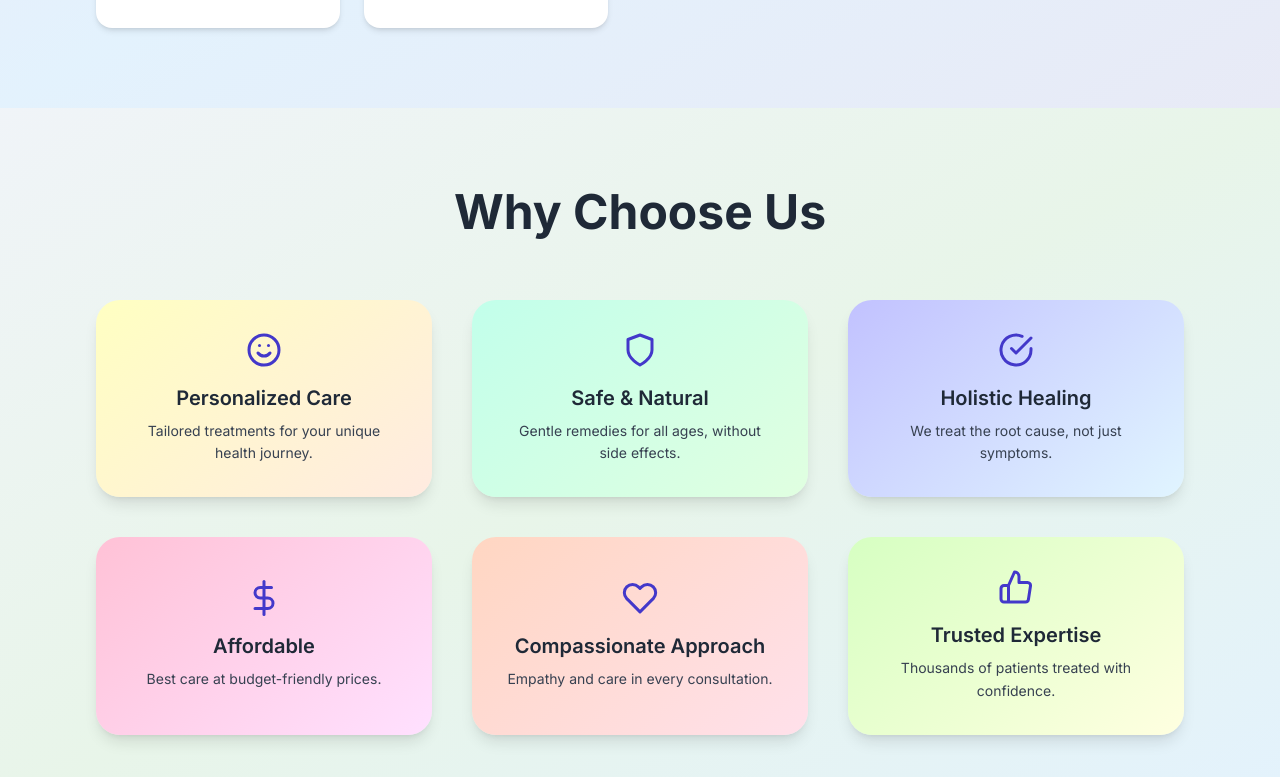
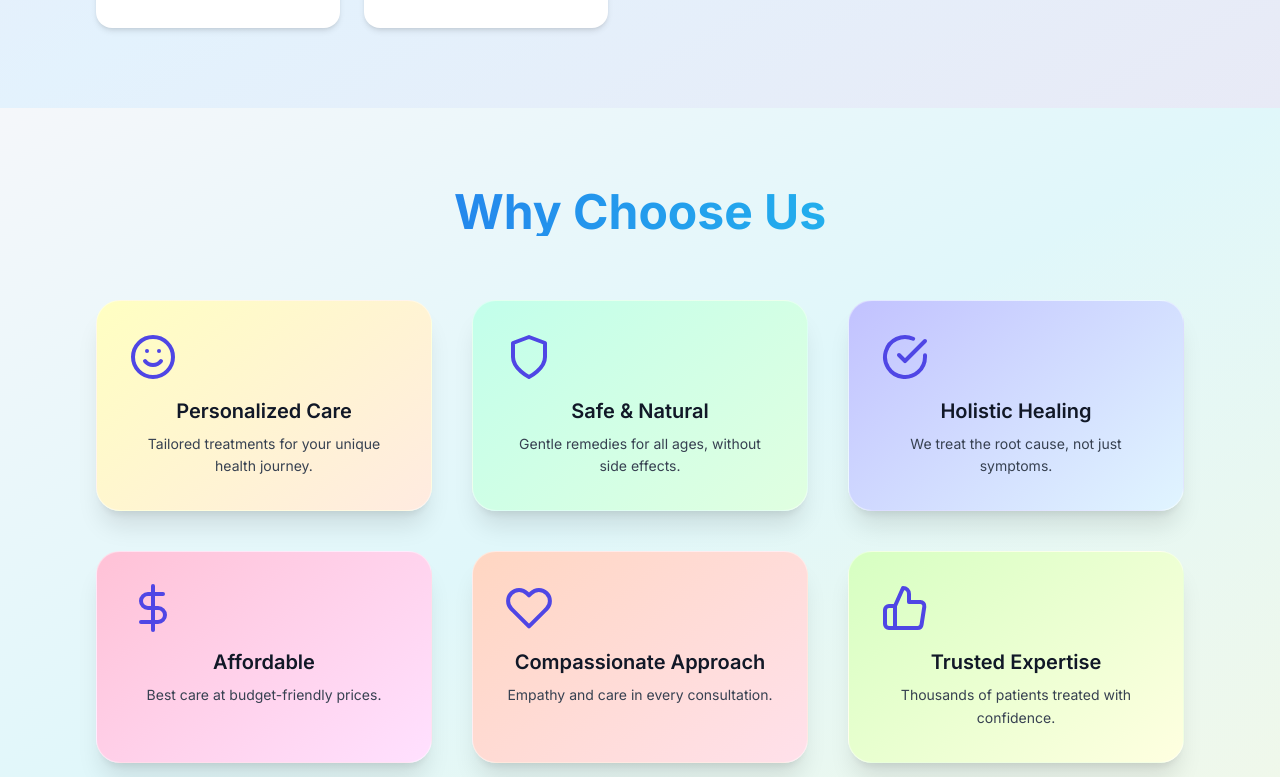
Before and after one commit to amardeep-SDE/healthCare, a React (Vite) app in the folder client/: page / in a window 1280 px wide. Shown: the part 2083-2860 px from the top of the page. Built offline with nearby package versions, Linux system fonts and the light colour scheme.

Commit message:
fix: UI changes in Benefit section

```diff
--- a/client/src/views/Benefits.jsx
+++ b/client/src/views/Benefits.jsx
@@ -21,13 +21,12 @@ const benefitItems = [
 
 const cardVariants = {
   offscreen: {
-    y: 80,
+    y: 60,
     opacity: 0,
   },
   onscreen: {
     y: 0,
     opacity: 1,
-    rotate: 0,
     transition: {
       type: "spring",
       bounce: 0.4,
@@ -42,15 +41,15 @@ const Benefits = () => {
   return (
     <section
       id="benefits"
-      className="bg-gradient-to-br from-[#f0f4f8] via-[#e8f5e9] to-[#e3f2fd] dark:from-slate-900 dark:via-slate-800 dark:to-slate-900 py-20 px-6 sm:px-10 md:px-24"
+      className="bg-gradient-to-br from-[#f5f7fa] via-[#e0f7fa] to-[#f1f8e9] dark:from-slate-900 dark:via-slate-800 dark:to-slate-900 py-20 px-6 sm:px-10 md:px-24"
     >
-      <div className="max-w-6xl mx-auto text-center">
+      <div className="max-w-7xl mx-auto text-center">
         <motion.h2
           initial={{ opacity: 0, y: -30 }}
           whileInView={{ opacity: 1, y: 0 }}
           viewport={{ once: true }}
           transition={{ duration: 0.5 }}
-          className="text-4xl sm:text-5xl font-bold text-gray-800 dark:text-white mb-16"
+          className="text-4xl sm:text-5xl font-extrabold text-transparent bg-clip-text bg-gradient-to-r from-blue-600 to-cyan-400 dark:from-cyan-400 dark:to-blue-500 mb-16"
         >
           {t("benefits.title")}
         </motion.h2>
@@ -62,28 +61,28 @@ const Benefits = () => {
             return (
               <motion.div
                 key={index}
-                className="relative rounded-3xl shadow-lg p-8 flex flex-col items-center justify-center text-center transition-all group overflow-hidden"
+                className="relative rounded-3xl p-8 border border-white/40 dark:border-white/10 shadow-xl backdrop-blur-md bg-white/50 dark:bg-slate-800/30 transition-all hover:-translate-y-2 hover:shadow-2xl group overflow-hidden"
                 style={{ background }}
                 initial="offscreen"
                 whileInView="onscreen"
                 viewport={{ once: true, amount: 0.3 }}
                 variants={cardVariants}
               >
-                {/* Animated Border Glow */}
-                <div className="absolute inset-0 rounded-3xl border border-transparent group-hover:border-white/30 group-hover:shadow-[0_0_30px_rgba(255,255,255,0.3)] transition-all duration-500"></div>
+                {/* Glow border */}
+                <div className="absolute inset-0 z-0 rounded-3xl border border-transparent group-hover:border-white/30 group-hover:shadow-[0_0_40px_rgba(255,255,255,0.15)] transition-all duration-700"></div>
 
                 {/* Icon */}
-                <div className="text-4xl text-indigo-700 dark:text-indigo-300 mb-4 transform group-hover:scale-110 transition-transform duration-300">
+                <div className="relative z-10 text-5xl text-indigo-600 dark:text-indigo-300 mb-4 transform group-hover:scale-110 transition-transform duration-300">
                   {item.icon}
                 </div>
 
                 {/* Title */}
-                <h3 className="text-xl font-semibold text-gray-800 dark:text-white mb-2">
+                <h3 className="relative z-10 text-xl font-semibold text-gray-900 dark:text-white mb-2">
                   {t(`benefits.${item.key}.title`)}
                 </h3>
 
                 {/* Description */}
-                <p className="text-gray-700 dark:text-gray-300 text-sm leading-relaxed">
+                <p className="relative z-10 text-gray-700 dark:text-gray-300 text-sm leading-relaxed">
                   {t(`benefits.${item.key}.desc`)}
                 </p>
               </motion.div>
```
